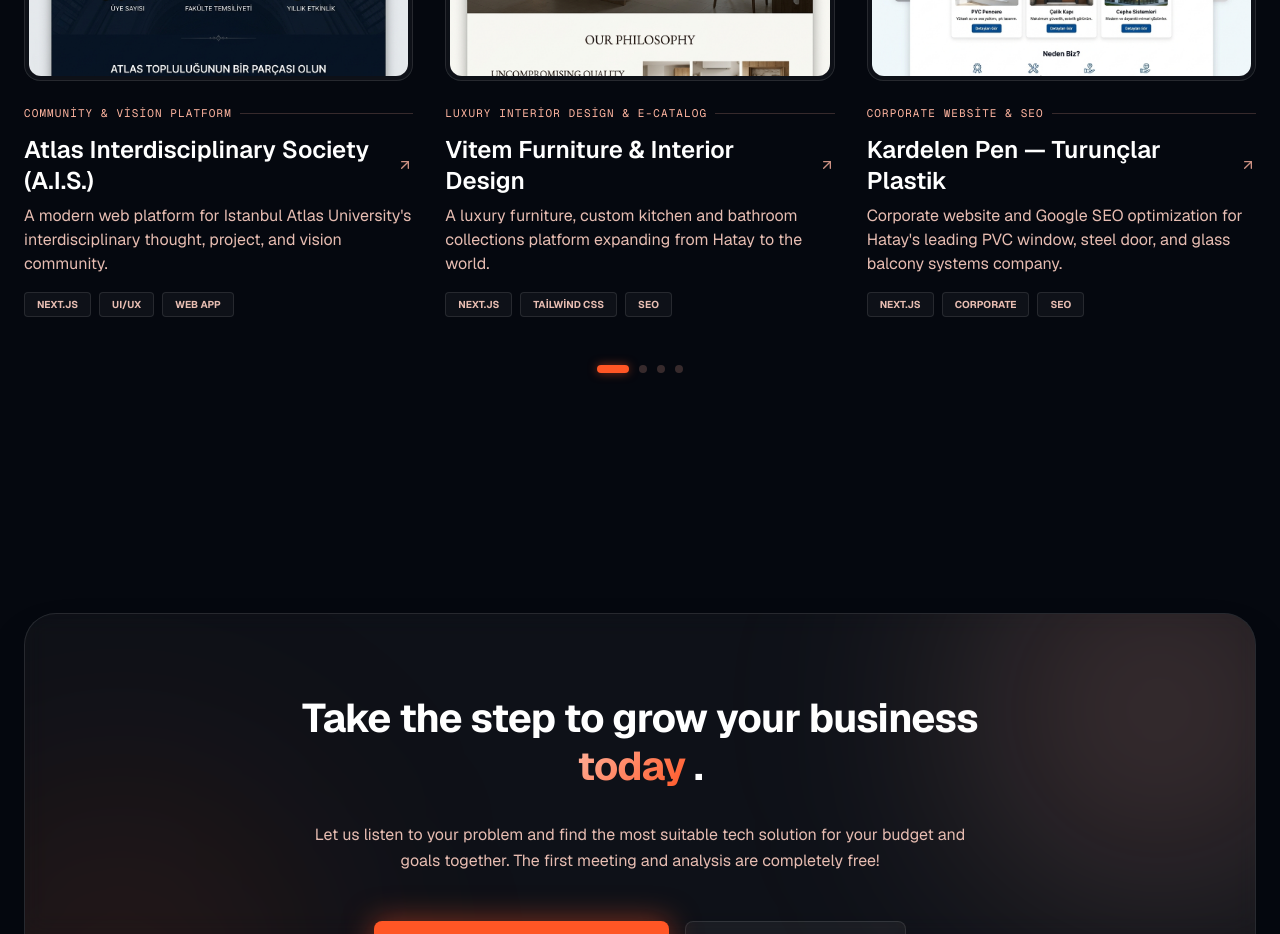
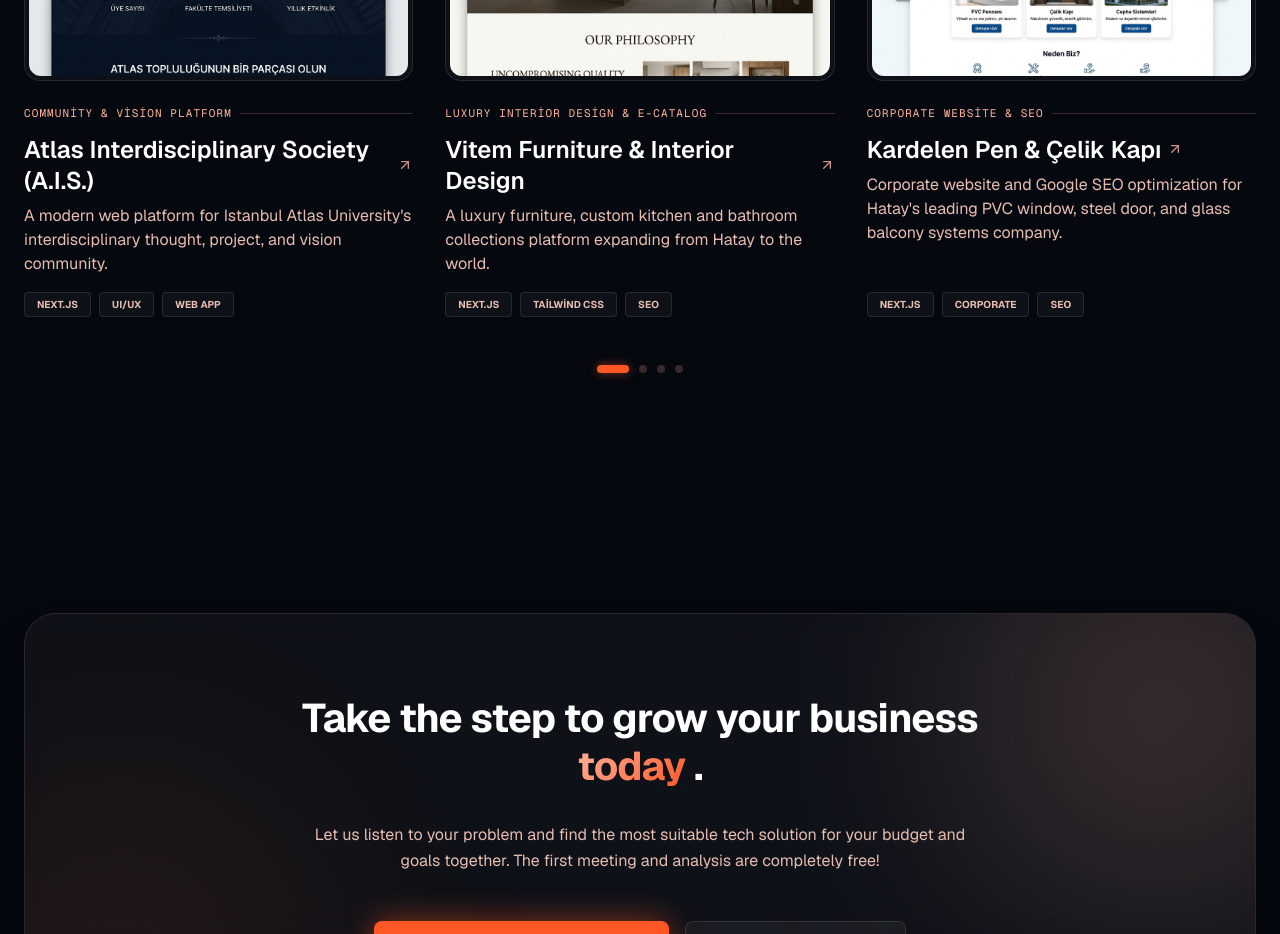
Before and after one commit to SabitCanTurunc/turunc.labs, a Next.js app: page /en in a window 1280 px wide. Shown: the part 4420-5354 px from the top of the page. Built offline with nearby package versions, Linux system fonts and the light colour scheme.

Commit message:
fix: resolve hydration mismatch & update translations

```diff
--- a/src/app/layout.tsx
+++ b/src/app/layout.tsx
@@ -26,6 +26,7 @@
   return (
     <html
       lang="tr"
+      suppressHydrationWarning
       className={`dark scroll-smooth ${geistSans.variable} ${geistMono.variable} ${cairo.variable} antialiased h-full overflow-x-hidden max-w-full`}
     >
       <body className="bg-[#05080F] text-[#dbe2fd] overflow-x-hidden w-full max-w-full font-sans min-h-screen flex flex-col selection:bg-[#ff5625] selection:text-white">
--- a/src/dictionaries/ar.ts
+++ b/src/dictionaries/ar.ts
@@ -140,7 +140,7 @@
         desc: "منصة أثاث فاخر ومطابخ وحمامات بتصميم مخصص تنطلق من هاتاي إلى العالم.",
       },
       {
-        title: "Kardelen Pen — Turunçlar Plastik",
+        title: "Kardelen Pen & Çelik Kapı",
         tag: "موقع شركة وتحسين محركات البحث",
         desc: "موقع ويب للشركة وتحسين محركات البحث على Google لشركة أنظمة نوافذ PVC والأبواب الفولاذية والشرفات الزجاجية الرائدة في هاتاي.",
       },
--- a/src/dictionaries/en.ts
+++ b/src/dictionaries/en.ts
@@ -140,7 +140,7 @@
         desc: "A luxury furniture, custom kitchen and bathroom collections platform expanding from Hatay to the world.",
       },
       {
-        title: "Kardelen Pen — Turunçlar Plastik",
+        title: "Kardelen Pen & Çelik Kapı",
         tag: "Corporate Website & SEO",
         desc: "Corporate website and Google SEO optimization for Hatay's leading PVC window, steel door, and glass balcony systems company.",
       },
--- a/src/dictionaries/tr.ts
+++ b/src/dictionaries/tr.ts
@@ -138,7 +138,7 @@
         desc: "Hatay'dan dünyaya açılan lüks mobilya, özel tasarım mutfak ve banyo koleksiyonları platformu.",
       },
       {
-        title: "Kardelen Pen — Turunçlar Plastik",
+        title: "Kardelen Pen & Çelik Kapı",
         tag: "Kurumsal Web Sitesi & SEO",
         desc: "Hatay'ın öncü PVC pencere, çelik kapı ve cam balkon sistemleri firması için kurumsal web sitesi ve Google SEO optimizasyonu.",
       },
```
